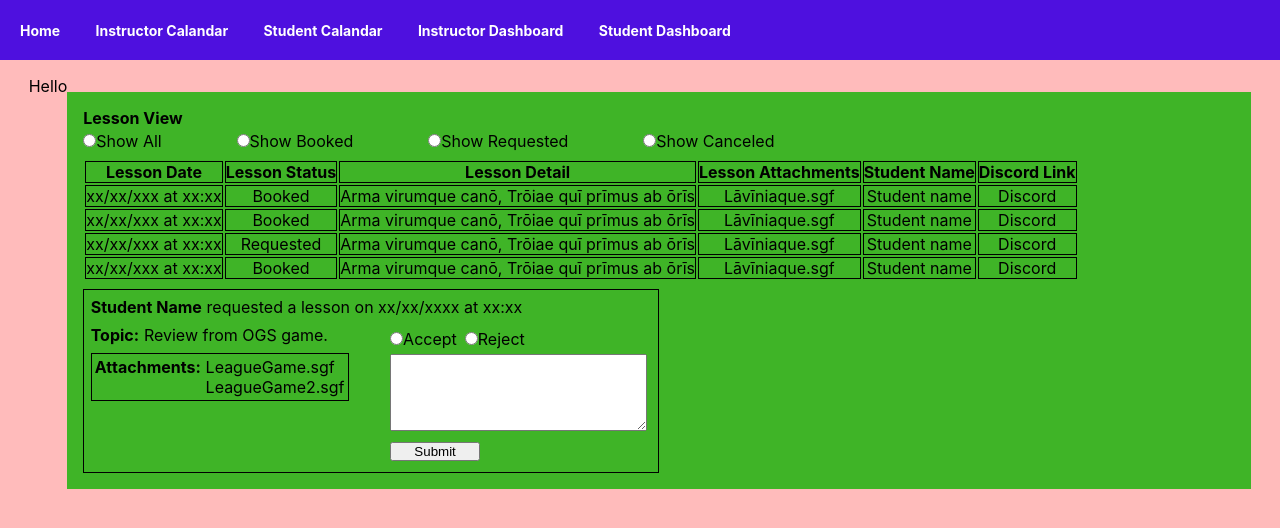
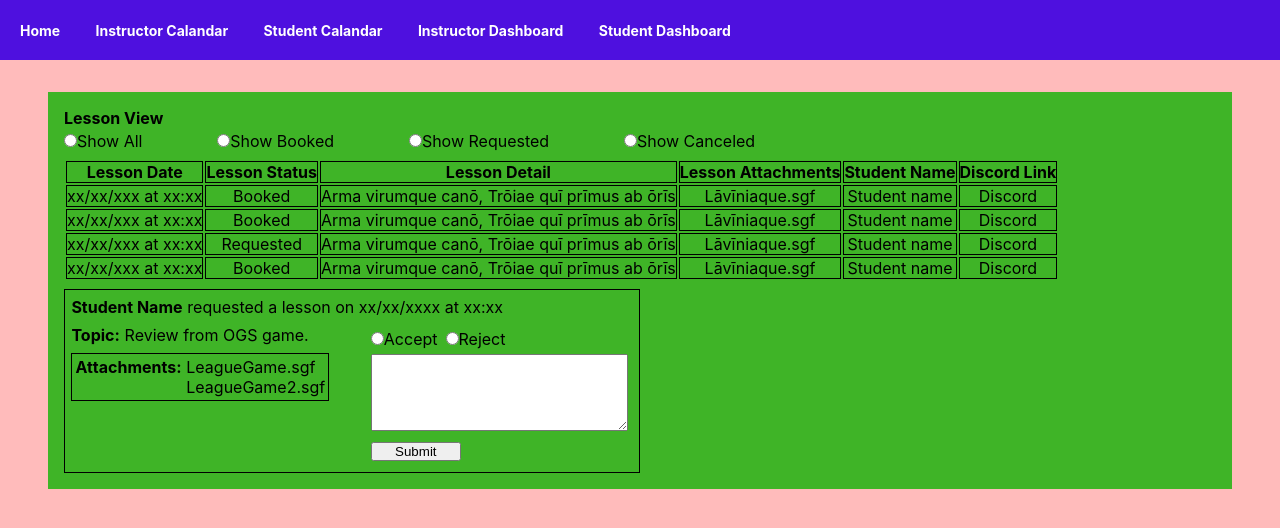
Before and after one commit to MoxElliot/calendar-module, a Next.js app: page /instructor-dash in a window 1280 px wide. Shown: the top 528 px of the page. Built offline with nearby package versions, Linux system fonts and the light colour scheme.

Commit message:
removed hello
removed hello from instructor dash

```diff
--- a/components/instructor-lesson-view.js
+++ b/components/instructor-lesson-view.js
@@ -5,7 +5,7 @@ import InstructorLessonTable from './instructor-lesson-table';
 import LessonViewControls from './lesson-view-controls';
 
 
-export default function InstructorLesson () {
+export default function InstructorLessonView () {
     return (
 
             <div className={instructorDash.lessonContainer}>
--- a/pages/instructor-dash.js
+++ b/pages/instructor-dash.js
@@ -1,7 +1,7 @@
 import NavBar from '../components/nav-bar';
 import Head from 'next/head';
 import instructorDash from '../styles/instructorDash.module.scss';
-import InstructorLesson from '../components/instructor-lesson-view';
+import InstructorLessonView from '../components/instructor-lesson-view';
 
 export default function InstructorDash() {
     return (
@@ -12,8 +12,7 @@ export default function InstructorDash() {
         </Head>
         <NavBar />
         <div className={instructorDash.dashContainer}>
-            Hello
-            <InstructorLesson />
+            <InstructorLessonView />
         </div>
     </div>
     )
```
